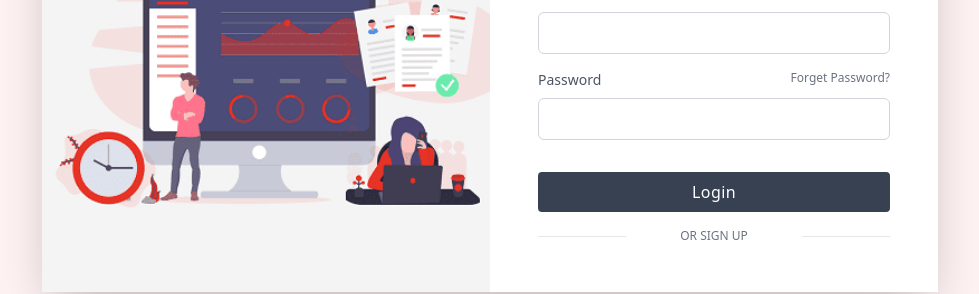
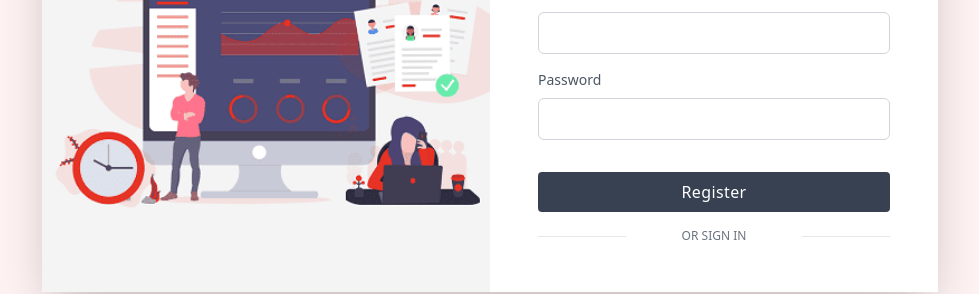
Before and after one commit to nazmuldipu/isp_billing_front, a React (Create React App) app: page /register in a window 1280 px wide. Shown: the part 472-766 px from the top of the page, without its empty margins (150-1129 px from the left). Built offline with nearby package versions, Linux system fonts and the light colour scheme.

Commit message:
register page links updated

```diff
--- a/src/features/auth/registrationPage.jsx
+++ b/src/features/auth/registrationPage.jsx
@@ -46,7 +46,6 @@ const RegistrationPage = () => {
                             <div className="mt-4">
                                 <div className="flex justify-between">
                                     <label className="block mb-2 text-sm font-medium text-gray-600 dark:text-gray-200" htmlFor="loggingPassword">Password</label>
-                                    <Link to="/forgot-password" className="text-xs text-gray-500 dark:text-gray-300 hover:underline"> Forget Password?</Link>
                                 </div>
 
                                 <input id="loggingPassword" className="block w-full px-4 py-2 text-gray-700 bg-white border border-gray-300 rounded-md dark:bg-gray-800 dark:text-gray-300 dark:border-gray-600 focus:border-blue-500 dark:focus:border-blue-500 focus:outline-none focus:ring" type="password" />
@@ -54,13 +53,13 @@ const RegistrationPage = () => {
 
                             <div className="mt-8">
                                 <button className="w-full px-4 py-2 tracking-wide text-white transition-colors duration-200 transform bg-gray-700 rounded hover:bg-gray-600 focus:outline-none focus:bg-gray-600">
-                                    Login
+                                    Register
                                 </button>
                             </div>
                         </form>
                         <div className="flex items-center justify-between mt-4">
                             <span className="w-1/5 border-b dark:border-gray-600 md:w-1/4"></span>
-                            <Link to="/register" className="text-xs text-gray-500 uppercase dark:text-gray-400 hover:underline"> or sign up </Link>
+                            <Link to="/login" className="text-xs text-gray-500 uppercase dark:text-gray-400 hover:underline"> or sign in </Link>
 
                             <span className="w-1/5 border-b dark:border-gray-600 md:w-1/4"></span>
                         </div>
```
